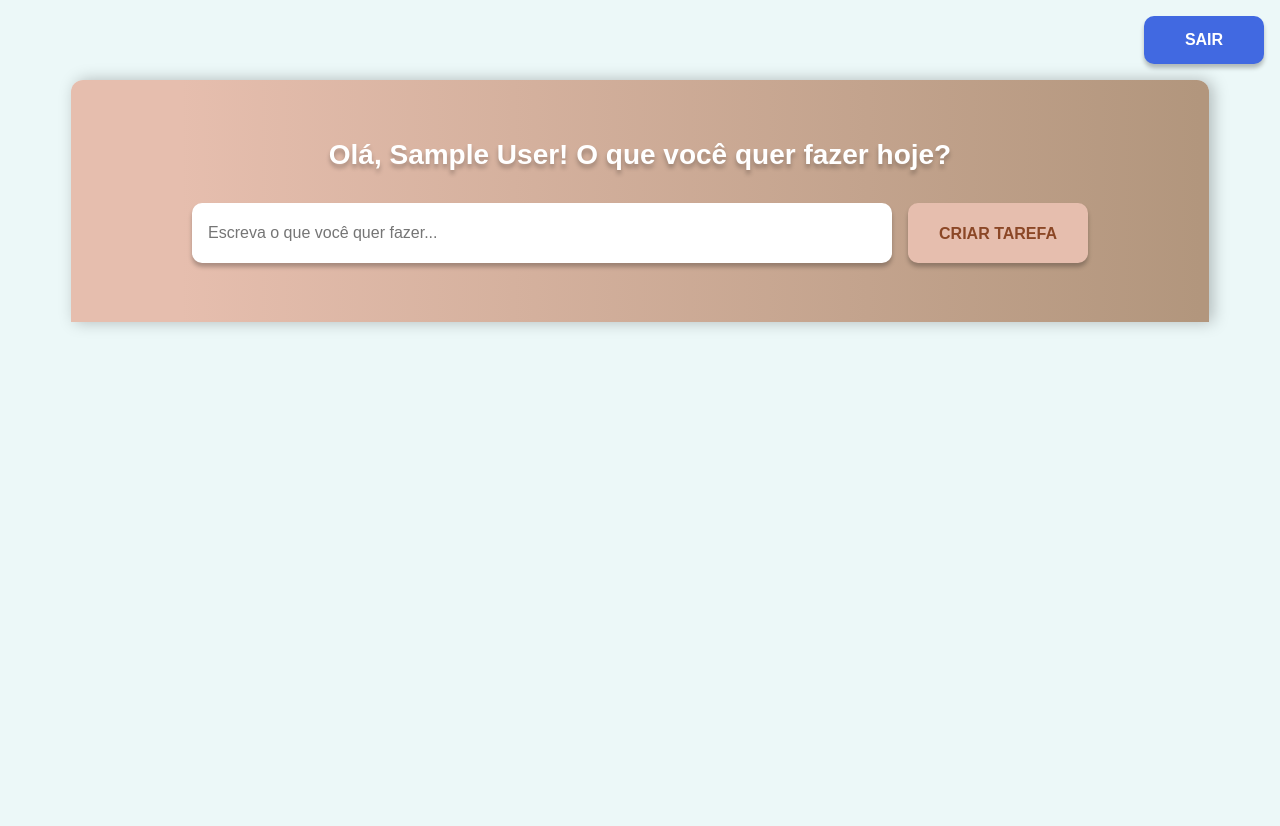
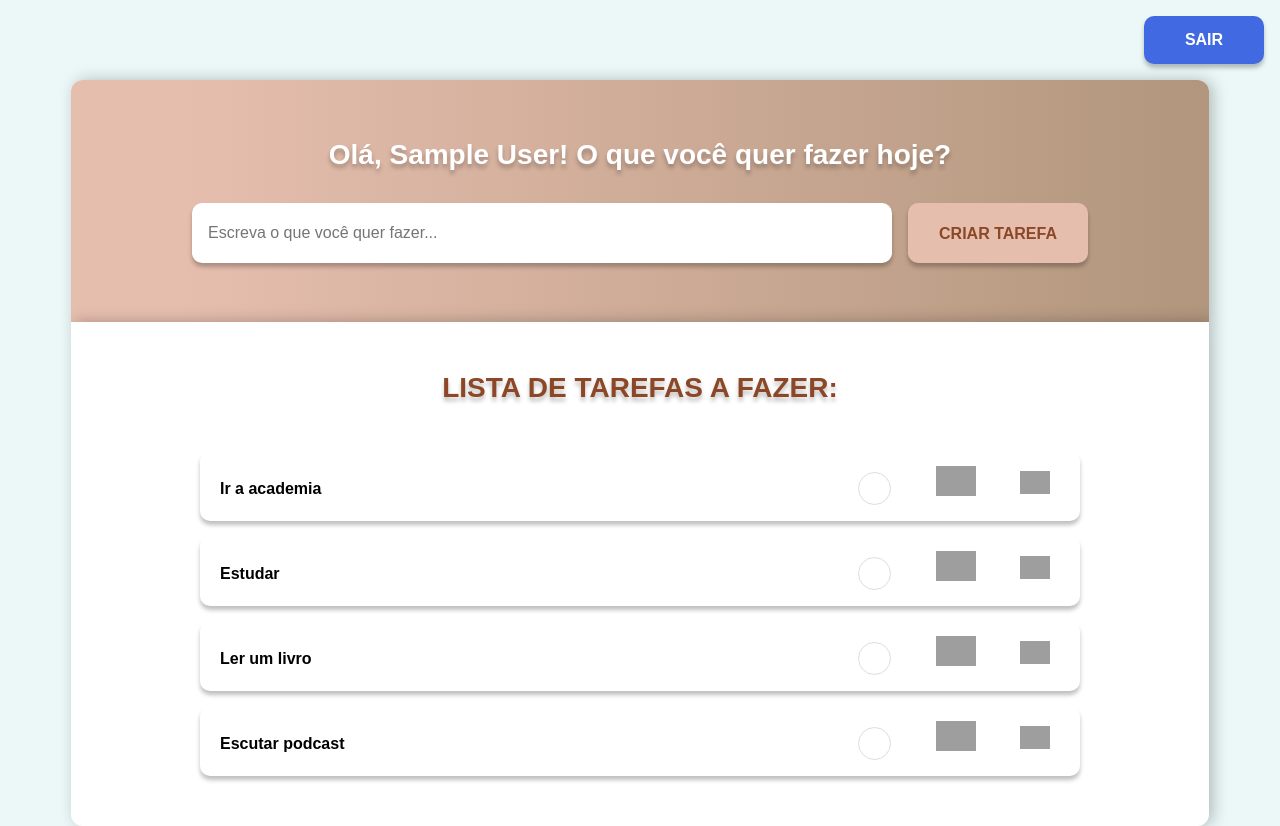
Before and after one commit to task-impacta/task, a PHP site: page /projetos/quadro_de_tarefas.php in a window 1280 px wide. Before the commit the page ends 329 px from the top, so only its background shows below. Run offline with PHP 8.4, Linux system fonts and the light colour scheme; the visitor is signed in with stand-in values (Sample User, id 1); grey boxes are pictures that could not be loaded.

Commit message:
Add files via upload

```diff
--- a/quadro_de_tarefas.php
+++ b/quadro_de_tarefas.php
@@ -23,13 +23,67 @@ include('verifica_login.php');
 
     <div class="content">
         <header class="card-header">
-            <h2>Olá, <?php echo $_SESSION['nome']; ?>! O que você quer fazer hoje? </h2>
+            <h2 class="card-header-title">Olá, <?php echo $_SESSION['nome']; ?>! O que você quer fazer hoje? </h2>
 
             <form method="POST">
                 <input type="text" name="tarefa" class="new-task" placeholder="Escreva o que você quer fazer..." />
                 <button type="submit" value="incluir" class="add-task">Criar tarefa</button>
             </form>
         </header>
+        <article class="card-content">
+            <div>
+                <h2 class="card-content-title">LISTA DE TAREFAS A FAZER:</h2>
+            </div>
+            <div>
+                <div class="card-content-task">
+                    <div class="card-content-task-message">
+                        <label>Ir a academia</label>
+                    </div>
+                    <div class="card-content-task-icon">
+                        <input type="checkbox" class="checkbox-round" />
+                        <img class="img-trash" src="C:\Users\jrica\Downloads\HTML_Ricardo\trash_icon.svg">
+                        <img class="img-pencil" src="C:\Users\jrica\Downloads\HTML_Ricardo\pencil_write_icon.svg">
+                    </div>
+                </div>
+
+                <div class="card-content-task">
+                    <div class="card-content-task-message">
+                        <label>Estudar</label>
+                    </div>
+                    <div class="card-content-task-icon">
+                        <input type="checkbox" class="checkbox-round" />
+                        <img class="img-trash" src="C:\Users\jrica\Downloads\HTML_Ricardo\trash_icon.svg">
+                        <img class="img-pencil" src="C:\Users\jrica\Downloads\HTML_Ricardo\pencil_write_icon.svg">
+                    </div>
+                </div>
+
+                <div class="card-content-task">
+                    <div class="card-content-task-message">
+                        <label>Ler um livro</label>
+                    </div>
+                    <div class="card-content-task-icon">
+                        <input type="checkbox" class="checkbox-round" />
+                        <img class="img-trash" src="C:\Users\jrica\Downloads\HTML_Ricardo\trash_icon.svg">
+                        <img class="img-pencil" src="C:\Users\jrica\Downloads\HTML_Ricardo\pencil_write_icon.svg">
+                    </div>
+                </div>
+
+                <div class="card-content-task">
+                    <div class="card-content-task-message">
+                        <label>Escutar podcast</label>
+                    </div>
+                    <div class="card-content-task-icon">
+                        <input type="checkbox" class="checkbox-round" />
+                        <img class="img-trash" src="C:\Users\jrica\Downloads\HTML_Ricardo\trash_icon.svg">
+                        <img class="img-pencil" src="C:\Users\jrica\Downloads\HTML_Ricardo\pencil_write_icon.svg">
+                    </div>
+                </div>
+
+
+
+            </div>
+        </article>
+
     </div>
 
 </body>
--- a/to-do.css
+++ b/to-do.css
@@ -42,9 +42,8 @@ body {
     display: grid;
     justify-content: center;
 
-    height: calc(100vh - 80px);
+    /*height: calc(100vh - 80px);*/
 }
-
 .card-header {
     display: flex;
     justify-content: center;
@@ -59,10 +58,90 @@ body {
 
     height: 200px;
 }
-h2 {
+.card-content {
+    display: flex;
+    justify-content: center;
+    align-items: center;
+    flex-direction: column;
+    gap: 32px;
+    padding: 50px;
+
+    border-radius: 0px 0px 12px 12px;
+    background: linear-gradient(90deg, #FFFFFF 9.66%, #FFFFFF 99.25%);
+    box-shadow: 4px 0px 16px rgba(0, 0, 0, 0.25);
+
+    position: relative;
+    height: auto;
+    min-height: 100%
+}
+.card-header-title {
     color: #FFFFFF;
     text-shadow: 0px 4px 4px rgba(0, 0, 0, 0.25);
     font-size: 28px;
+}
+.card-content-title {
+    text-align: center;
+    color: #8B4726;
+    text-shadow: 0px 4px 4px rgba(0, 0, 0, 0.25);
+    font-size: 28px;
+}
+.card-content-task{
+    height: 70px;
+    width: 880px;
+    padding: 20px;
+    margin-top: 15px;
+
+    background: #FFFFFF;
+    box-shadow: 0px 4px 4px rgba(0, 0, 0, 0.25);
+    border-radius: 10px;
+    border: none;
+
+    color: #000000;
+    font-weight: 700;
+    font-size: 16px;
+    line-height: 35px;
+}
+.checkbox-round {
+    width: 2.5em;
+    height: 2.5em;
+    background-color: white;
+    border-radius: 50%;
+    vertical-align: middle;
+    border: 1px solid #ddd;
+    appearance: none;
+    -webkit-appearance: none;
+    outline: none;
+    cursor: pointer;
+
+    margin-top: -2px;
+    margin-right: 40px;
+}
+.checkbox-round:hover {
+    background-color: green;
+}
+.checkbox-round:checked {
+    background-color: green;
+}
+.img-trash{
+    width: 40px;
+    margin-top: -5px;
+    margin-right: 40px;
+    vertical-align: top;
+    cursor: pointer;
+}
+.img-pencil{
+    width: 30px;
+    margin-right: 10px;
+    vertical-align: top;
+    cursor: pointer;
+}
+.card-content-task-message{
+    float:left;
+
+}
+.card-content-task-icon{
+    float: right;
+    vertical-align: top;
 }
 form {
     display: flex;
```
Also changed, not shown: img/pencil_write_icon.svg (added), img/trash_icon.svg (added).
